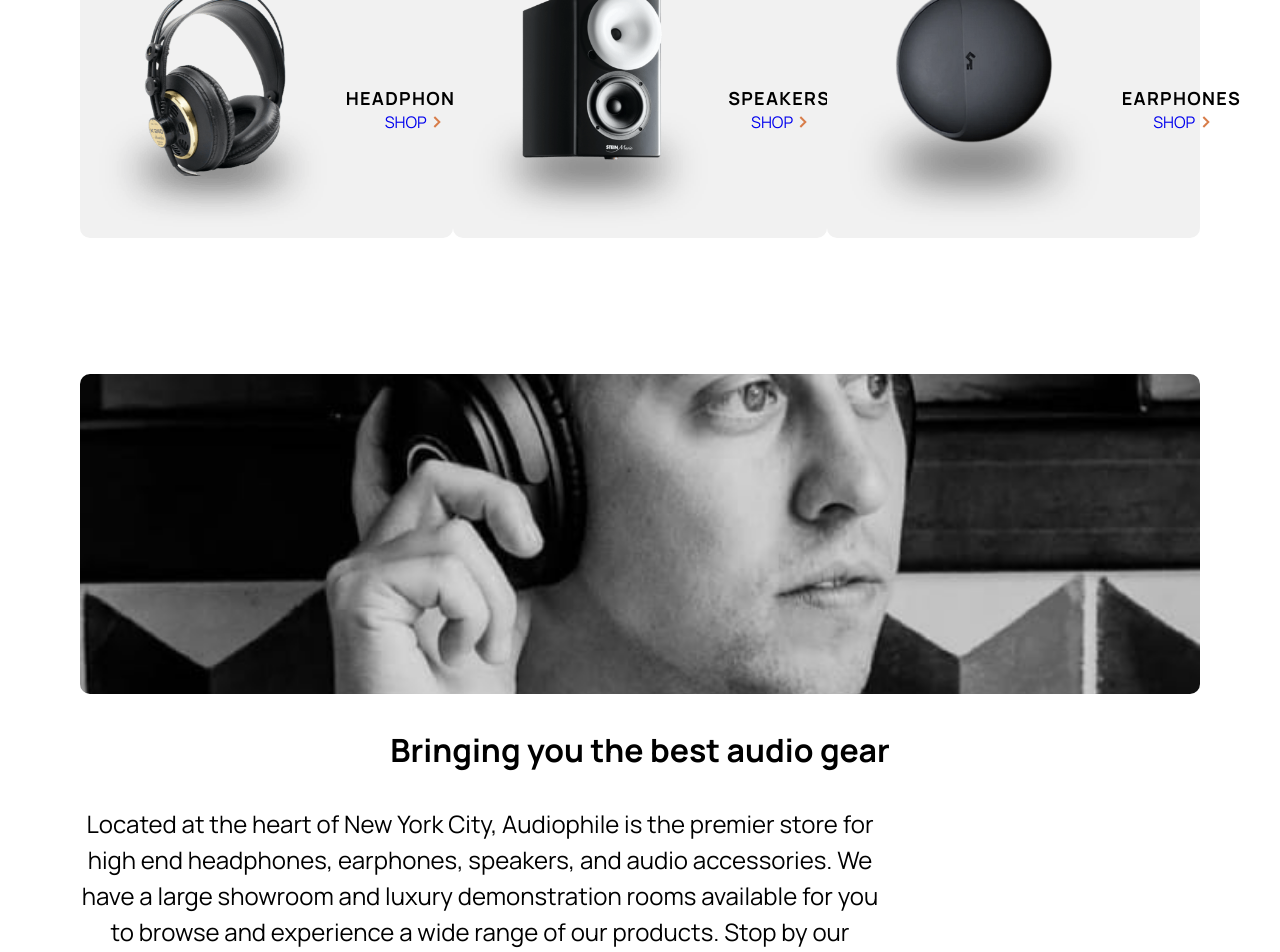
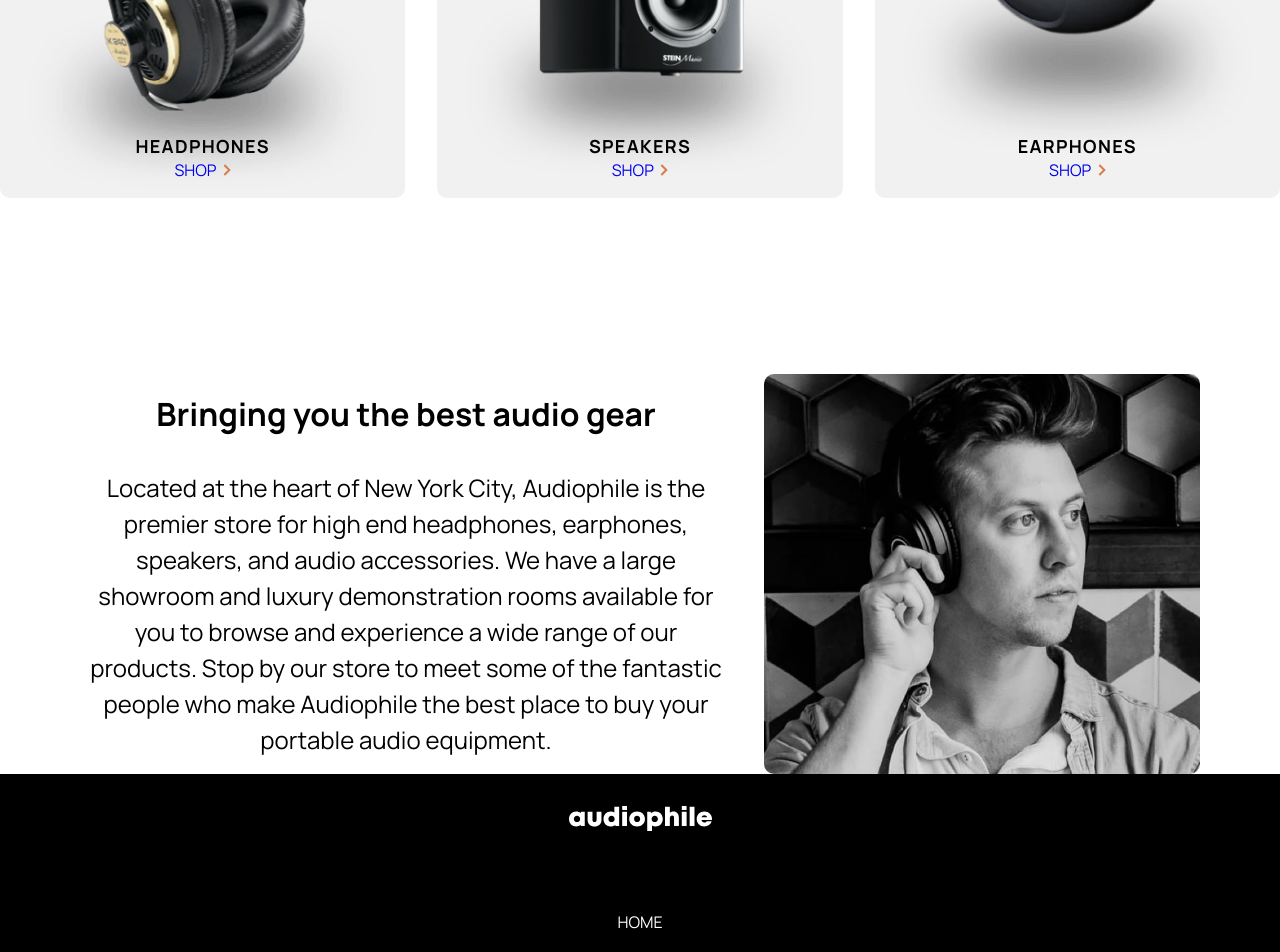
Before and after one commit to sunpochin/pf-audiophile, a Vue app: page /speakers in a window 1280 px wide. Shown: the part 2640-3592 px from the top of the page. Built offline with nearby package versions, Linux system fonts and the light colour scheme.

Commit message:
adjust homeview desktop verstion

```diff
--- a/src/components/Best.vue
+++ b/src/components/Best.vue
@@ -5,6 +5,17 @@
       srcset="../assets/shared/mobile/image-best-gear.jpg"
       alt="product image"
     /> -->
+    <div class="text-wrapper">
+      <div class="text-title">Bringing you the best audio gear</div>
+      <div class="text-desc">
+        Located at the heart of New York City, Audiophile is the premier store
+        for high end headphones, earphones, speakers, and audio accessories. We
+        have a large showroom and luxury demonstration rooms available for you
+        to browse and experience a wide range of our products. Stop by our store
+        to meet some of the fantastic people who make Audiophile the best place
+        to buy your portable audio equipment.
+      </div>
+    </div>
     <img
       src="../assets/shared/mobile/image-best-gear.jpg"
       srcset="
@@ -14,24 +25,67 @@
       "
       sizes="(max-width: 600px) 480px, 800px"
     />
-    <div class="text-title">Bringing you the best audio gear</div>
-    <div class="text-desc">
-      Located at the heart of New York City, Audiophile is the premier store for
-      high end headphones, earphones, speakers, and audio accessories. We have a
-      large showroom and luxury demonstration rooms available for you to browse
-      and experience a wide range of our products. Stop by our store to meet
-      some of the fantastic people who make Audiophile the best place to buy
-      your portable audio equipment.
-    </div>
-    <div class="best-txt"></div>
   </div>
 </template>
 
 <script setup></script>
 
 <style lang="scss" scoped>
-// @media screen and (max-width: 768px) {
-@media screen and (max-width: 1440px) {
+.best-wrapper {
+  display: flex;
+  flex-direction: row;
+  justify-content: space-between;
+  max-width: var(--max-width);
+  height: 100%;
+  gap: 2rem;
+  margin: 2rem auto 0rem;
+  padding: 0 var(--page-padding);
+}
+img {
+  widows: 100%;
+  max-height: 30rem;
+  max-width: 100%;
+  height: 100%;
+  object-fit: cover;
+  border-radius: 10px;
+}
+.best-text {
+  display: flex;
+  flex-direction: column;
+  justify-content: center;
+  align-items: center;
+
+  width: 100%;
+  background-color: var(--clr-peach);
+  margin: 3rem;
+  padding: 3rem auto 3rem;
+}
+
+.text-wrapper {
+  display: flex;
+  flex-direction: column;
+  justify-content: center;
+  align-items: center;
+  gap: 2rem;
+  width: 100%;
+  padding: 3rem auto 3rem;
+}
+.text-title {
+  color: var(--clr-black);
+  font-size: 2rem;
+  font-weight: 700;
+  text-align: center;
+}
+.text-desc {
+  color: var(--clr-black);
+  font-size: 1.5rem;
+  font-weight: 400;
+  text-align: center;
+  max-width: 50rem;
+}
+
+@media screen and (max-width: 768px) {
+  // @media screen and (max-width: 1440px) {
   .best-wrapper {
     display: flex;
     flex-direction: column;
--- a/src/components/CategoriesComp.vue
+++ b/src/components/CategoriesComp.vue
@@ -48,19 +48,14 @@ const categories = [
 
 <style scoped>
 .hero-shop {
-  padding: 0 var(--page-padding);
-
+  display: flex;
+  flex-direction: row;
+  align-items: space-between;
+  justify-content: space-between;
   height: 21rem;
   max-width: var(--max-width);
   margin: 10rem auto 6rem;
-
-  display: flex;
-  align-items: center;
-  justify-content: space-between;
-  margin: 10rem auto 6rem;
-  padding: 0 var(--page-padding);
-
-  gap: 0rem;
+  gap: 2rem;
   /* padding: 0 var(--page-padding);
   margin: 12rem auto 3rem;
   padding-bottom: 3rem;
@@ -68,41 +63,31 @@ const categories = [
 }
 .shop {
   display: flex;
+  flex-direction: column;
   width: 100%;
   height: 16rem;
   background-color: var(--clr-grey);
   border-radius: 10px;
   position: relative;
-  /* left: 100px; */
   top: 0rem;
   gap: 0rem;
 }
 
 .shop-txt {
-  justify-content: center;
+  display: flex;
   flex-direction: column;
-  /* margin-bottom: -7.3rem; */
+  justify-content: flex-end;
+  position: relative;
+  top: 12rem;
 }
 
 .shop-img {
   height: auto;
+  position: absolute;
+  top: -8rem;
 }
 
 @media screen and (max-width: 768px) {
-  /* // study
-  .hero-shop {
-    flex-direction: column;
-    gap: 0rem;
-    margin: 5rem auto 0rem;
-
-    padding: 1.5rem;
-    height: 51rem;
-  }
-  .shop {
-    height: 16rem;
-    gap: 1rem;
-  } */
-
   .hero-shop {
     flex-direction: column;
     gap: 0rem;
@@ -123,10 +108,9 @@ const categories = [
     height: auto;
   }
   .shop-txt {
-    justify-content: center;
     flex-direction: column;
-    margin-bottom: 2rem;
-    gap: 1rem;
+    position: relative;
+    top: -2rem;
   }
 }
 </style>
--- a/src/views/HomeView.vue
+++ b/src/views/HomeView.vue
@@ -19,6 +19,7 @@
       </div>
     </section>
 
+    <div class="padding-wrapper">
       <section>
         <div>
           <CategoriesComp />
@@ -82,6 +83,7 @@
         </div>
       </section>
       <Best />
+    </div>
     <Footer />
   </div>
 </template>
@@ -102,7 +104,11 @@ const toProduct = (category: string, slug: string) => {
 
 <style lang="scss" scoped>
 .padding-wrapper {
-  // padding: 0 var(--page-padding);
+  max-width: var(--max-width);
+  padding: 0 var(--page-padding);
+  display: flex;
+  flex-direction: column;
+  margin: 0 auto;
 }
 .main-prod-txt {
   color: var(--clr-white);
@@ -119,12 +125,12 @@ const toProduct = (category: string, slug: string) => {
 .main-product {
   flex-direction: column;
   background-color: var(--clr-peach);
-  height: 40rem;
+  height: 30rem;
   width: 100%;
   border-radius: 10px;
-  padding: 3rem;
   margin: 0 auto 3rem;
   position: relative;
+  padding: 0 var(--page-padding);
 }
 
 .main-product picture {
@@ -134,14 +140,9 @@ const toProduct = (category: string, slug: string) => {
 }
 
 .secondary-product {
-  // background-color: var(--clr-grey);
   background-image: url("../assets/home/desktop/image-speaker-zx7.jpg");
-  // background-size: contain;
-  // background-repeat: repeat;
   background-size: cover;
   background-position: bottom;
-  // background-size: cover;
-  // background-position: bottom 2rem right 1rem;
   height: 20rem;
   width: 100%;
   border-radius: 10px;
```
Lines whose indentation alone changed are shown as unchanged.
